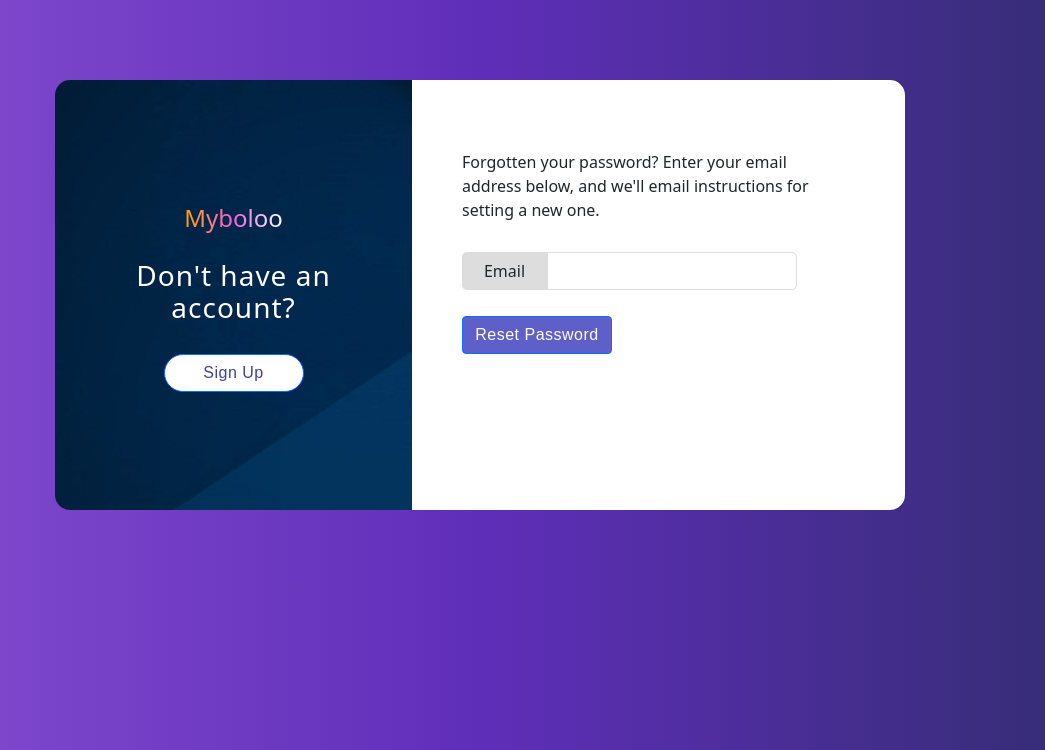
After one commit to ArpitSureka/EduTest, a Django app: page /password_reset in a window 1280 px wide. The commit adds this page. Shown: the top 750 px of the page, without its empty margins (160-1205 px from the left). Run offline with Django 4.2, Linux system fonts and the light colour scheme; some libraries are stand-ins or nearby versions.

Commit message:
forgot password

```diff
--- a/proj/base/templates/base/base.html
+++ b/proj/base/templates/base/base.html
@@ -12,29 +12,7 @@
     {% endif %}
 </head>
 <body>
-    <nav class="navbar navbar-expand-lg navbar-light bg-light">
-        <div class="container">
-            <a class="navbar-brand" href="#">Myboloo</a>
-            <button class="navbar-toggler" type="button" data-bs-toggle="collapse" data-bs-target="#navbarNavDropdown"
-                aria-controls="navbarNavDropdown" aria-expanded="false" aria-label="Toggle navigation">
-                <span class="navbar-toggler-icon"></span>
-            </button>
-            <div class="collapse navbar-collapse" id="navbarNavDropdown">
-                <ul class="navbar-nav me-auto">
 
-
-                </ul>
-                <ul class="navbar-nav">
-                    <li class="nav-item">
-                        <a class="nav-link disabled" href="#">{{ user.username }}</a>
-                    </li>
-                    <li class="nav-item">
-                        <a class="nav-link" href="#">Logout</a>
-                    </li>
-                </ul>
-            </div>
-        </div>
-    </nav>
     {% include 'base/messages.html' %}
     <div class = "container">
         {% block content %} {% endblock %}
--- a/proj/base/templates/base/home.html
+++ b/proj/base/templates/base/home.html
@@ -1,4 +1,5 @@
 {% extends 'base/base.html' %}
+{% include 'base/navbar.html' %}
 {% block content %}
 <br>
 <div class="card mb-4" id = "performance">
--- a/proj/base/templates/base/messages.html
+++ b/proj/base/templates/base/messages.html
@@ -2,7 +2,6 @@
 <div class="container-fluid p-0">
     <div class="alert {{ message.tags }} alert-dismissible" role="alert">
         <button type="button" class="btn-close" data-bs-dismiss="alert" aria-label="Close"></button>
-        <span aria-hidden="true">×</span>
         </button>
         {{ message }}
     </div>
--- a/proj/base/templates/base/question_detail.html
+++ b/proj/base/templates/base/question_detail.html
@@ -1,6 +1,6 @@
 {% extends 'base/base.html' %}
+{% include 'base/navbar.html' %}
 {% block content %}
-<a href="{% url 'logout' %}">Logout</a><br><br>
 <div><b>Question title: </b>{{ question.title }}</div>
 {% if submission.submitted %}
     <b>Marks obtained: </b>{{submission.marks_obtd}}<br><br>
--- a/proj/base/urls.py
+++ b/proj/base/urls.py
@@ -1,9 +1,16 @@
 from django.urls import path
 from . import views
+from users import views as user_views
+from django.contrib.auth import views as auth_views
 
 urlpatterns = [
     path('', views.home, name='home'),
     path('profile', views.profile_update, name='profile_update'),
     path('question/<int:pk>', views.detail_view, name='question-detail'),
     path('answers/<int:pk>', views.answer_form, name='answer-form'),
+    path("password_reset", user_views.password_reset_request, name="password_reset"),
+    path('reset/<uidb64>/<token>/', auth_views.PasswordResetConfirmView.as_view(
+        template_name="users/password/password_reset_confirm.html"), name='password_reset_confirm'),
+    path('reset/done/', auth_views.PasswordResetCompleteView.as_view(
+        template_name='users/password/password_reset_complete.html'), name='password_reset_complete'),
 ]
--- a/proj/proj/settings.py
+++ b/proj/proj/settings.py
@@ -145,3 +145,9 @@ MESSAGE_TAGS = {
     messages.WARNING: 'alert-warning',
     messages.ERROR: 'alert-danger',
 }
+EMAIL_BACKEND = 'django.core.mail.backends.smtp.EmailBackend'
+EMAIL_HOST = 'smtp.gmail.com'
+EMAIL_USE_TLS = True
+EMAIL_PORT = 587
+EMAIL_HOST_USER = 'schedulerevent9@gmail.com'
+EMAIL_HOST_PASSWORD = 'qigpglvkwjrldryy'
--- a/proj/users/templates/users/login.html
+++ b/proj/users/templates/users/login.html
@@ -149,8 +149,7 @@ body
             <div class="input-field">
                 <div><button class="btn btn-primary" type="submit">Login</button></div>
                 <div class="forgot-pass"style="font-weight: 500;color:rgb(95, 95, 202); align-self: right;">
-                    <a href="#" style="text-decoration: none;color:rgb(95, 95, 202)">Forgot Password</a>
-                </div>
+                    <a href="{% url 'password_reset'%}" style="text-decoration: none;color:rgb(95, 95, 202)">Forgot Password</a>                </div>
             </div>
         </form>
     </div>
--- /dev/null
+++ b/proj/users/templates/users/password/password_reset.html
@@ -0,0 +1,145 @@
+{% extends 'base/base.html' %}
+{% load static %}
+{% load widget_tweaks %}
+{% block content %}
+
+<style>
+	body {
+		background: linear-gradient(to right, rgb(135, 78, 209), rgb(95, 46, 185), rgb(50, 45, 112));
+	}
+
+	.container {
+		padding: 0;
+		display: flex;
+		border-radius: 15px;
+		margin-top: 80px;
+		margin-bottom: 80px;
+		width: 850px;
+		height: 430px;
+		background: url("../media/images/darkBlue3.jpg");
+
+	}
+
+	.container-child-left {
+		background: transparent;
+		width: 42%;
+	}
+
+
+	.container-child-right {
+		background-color: white;
+		width: 58%;
+		border-radius: 0 15px 15px 0;
+	}
+
+	.login-contents {
+		margin-left: 50px;
+		margin-top: 70px;
+		margin-right: 90px;
+	}
+
+	#heading {
+		font-size: 24px;
+	}
+
+	.label {
+		background: rgb(221, 221, 221);
+		width: 85px;
+		text-align: center;
+		border-radius: 5px 0 0 5px;
+		margin: 0;
+		padding: 0;
+	}
+
+	.btn {
+		width: 150px;
+		margin-top: 10px;
+		font-family: Arial, Helvetica, sans-serif;
+		letter-spacing: 0.5px;
+		background-color: rgb(95, 95, 202);
+	}
+
+	.form-control {
+		border-radius: 0 5px 5px 0;
+		width: 270px
+	}
+
+	.input-username-password {
+		height: 38px;
+		width: 250px;
+		border-radius: 0 5px 5px 0;
+		border: 1px solid rgb(221, 221, 221);
+		padding-left: 10px;
+		outline: none;
+	}
+
+	.input-field {
+		display: flex;
+	}
+
+	.forgot-pass {
+		transform: translate(80px, 16px);
+	}
+
+	@media only screen and (max-width: 760px) {
+		.container {
+			height: 500px;
+			width: 80%;
+		}
+
+		.container-child-left {
+			width: 0%;
+		}
+
+		.container-child-right {
+			width: 100%;
+			border-radius: 15px;
+		}
+
+		.input-field {
+			display: block;
+		}
+
+		.label {
+			text-align: left;
+			padding-bottom: 10px;
+			background-color: white;
+		}
+
+		.forgot-pass {
+			transform: none;
+		}
+
+	}
+</style>
+
+<div class="container-child-left">
+	<div style="text-align: center;margin-top: 120px;">
+		<span style="font-size: 24px;font-weight: 300;background: linear-gradient(to right,orange, rgb(241, 95, 222),white);-webkit-background-clip: text;background-clip:transparent;
+                -webkit-text-fill-color: transparent;"><b>Myboloo</b></span><br><br>
+		<span style="font-size: 28px;color:white;font-weight: 300;letter-spacing: 1px;line-height: 30px;">Don't have
+			an<br>account?</span><br>
+		<a href="{% url 'register' %}"><button class="btn btn-primary"
+				style="background: white;color:rgb(63, 63, 156);border-radius: 20px;width:140px;font-weight: 400;margin-top: 30px;">Sign
+				Up</button></a>
+	</div>
+</div>
+
+<!--------------Right Part---------------->
+<div class="container-child-right">
+	<div class="login-contents">
+		<p>Forgotten your password? Enter your email address below, and we'll email instructions for setting a new one.</p>
+		<form method="POST">
+			{% csrf_token %}
+			<div class="mb-3 input-field" style="margin-top: 30px;">
+				<div class="label">
+					<div style="transform: translate(0,7px);">Email</div>
+				</div>
+				<div>{{ form.email |add_class:'input-username-password' }}</div>
+			</div>
+
+			<div><button class="btn btn-primary" type="submit">Reset Password</button></div>
+		</form>
+	</div>
+</div>
+{% endblock %}
--- a/proj/users/views.py
+++ b/proj/users/views.py
@@ -1,8 +1,21 @@
 from django.shortcuts import render,redirect
 from .forms import UserRegisterForm
 from django.contrib import messages
+from django.core.mail import send_mail, BadHeaderError
+from django.contrib.auth.forms import PasswordResetForm
+from django.shortcuts import render, redirect
+from django.contrib.auth import get_user_model
+from django.template.loader import render_to_string
+from django.contrib.auth.tokens import default_token_generator
+from django.db.models.query_utils import Q
+from django.utils.encoding import force_bytes, force_text
+from django.utils.http import urlsafe_base64_encode, urlsafe_base64_decode
+from django.contrib.sites.shortcuts import get_current_site
+from django.http import HttpResponse
+User = get_user_model()
 
 # Create your views here.
+
 def register(request):
     if request.method=='POST':
         form = UserRegisterForm(request.POST)
@@ -14,3 +27,37 @@ def register(request):
     else:
         form = UserRegisterForm()
     return render(request,'users/register.html',{'form':form})
+
+
+def password_reset_request(request):
+    if request.method == "POST":
+        form= PasswordResetForm(request.POST)
+        if form.is_valid():
+            data = form.cleaned_data['email']
+            associated_users = User.objects.filter(
+                Q(email=data))
+            if associated_users.exists():
+                for user in associated_users:
+                    subject = "Password Reset Requested"
+                    email_template_name = "users/password/password_reset_email.txt"
+                    c = {
+                        "email": user.email,
+                        'domain': get_current_site(request).domain,
+                        'site_name': 'MyBoloo Teach',
+                        "uid": urlsafe_base64_encode(force_bytes(user.pk)),
+                        "user": user,
+                        'token': default_token_generator.make_token(user),
+                        'protocol': 'http',
+                    }
+                    email = render_to_string(email_template_name, c)
+                    try:
+                        send_mail(subject, email, 'MyBoloo Teach', [
+                                  user.email], fail_silently=False)
+                    except BadHeaderError:
+                        return HttpResponse('Invalid header found.')
+                    messages.success(
+                        request, ("Password reset mail sent successfully."))
+            else:
+                messages.error(request, ("Email not registered with us"))
+    form= PasswordResetForm()
+    return render(request=request, template_name="users/password/password_reset.html", context={"form": form})
```
Also changed, not shown: proj/base/templates/base/navbar.html (added, +23 -0 lines), proj/users/templates/users/password/password_reset_complete.html (added, +10 -0 lines), proj/users/templates/users/password/password_reset_confirm.html (added, +132 -0 lines), proj/users/templates/users/password/password_reset_email.html (added, +14 -0 lines).
